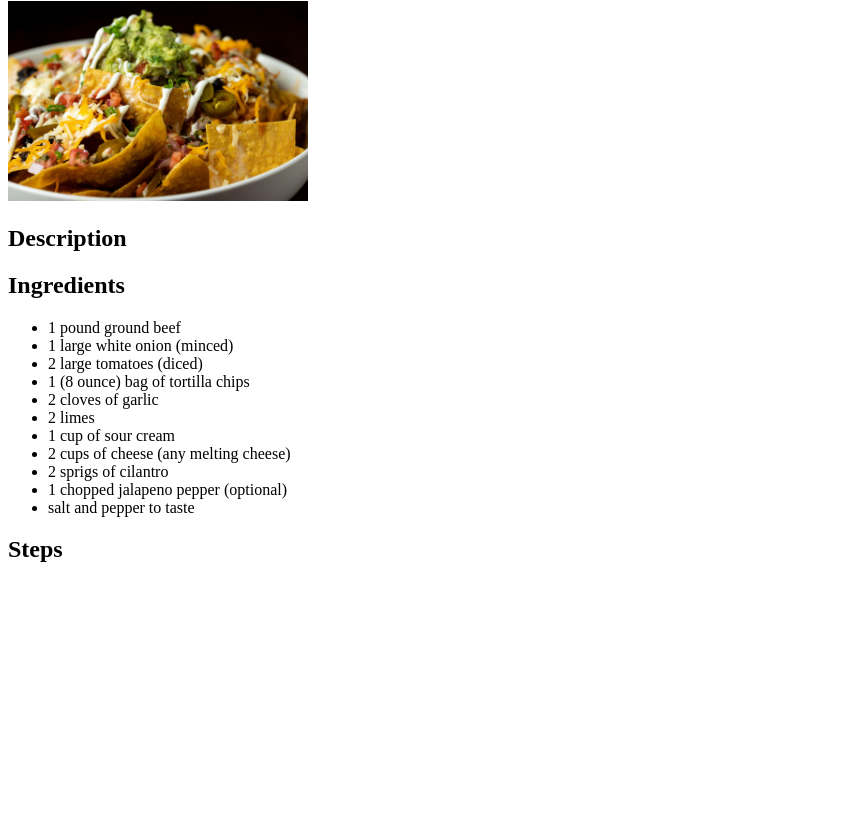
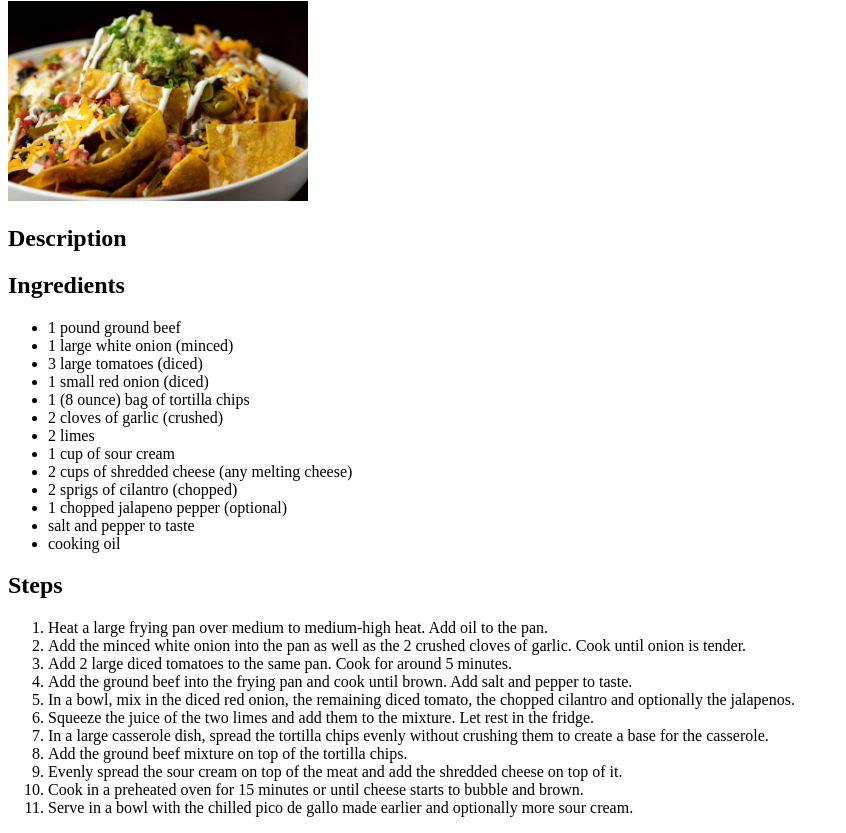
Before and after one commit to KSadud/odin-recipes, a plain HTML site: page recipes/nacho-casserole.html in a window 1280 px wide. Shown: the part 105-938 px from the top of the page, without its empty margins (0-846 px from the left). Before the commit the page ends 800 px from the top, so only its background shows below. Drawn offline with Linux system fonts and the light colour scheme.

Commit message:
Add remaining information to all pages

```diff
--- a/recipes/nacho-casserole.html
+++ b/recipes/nacho-casserole.html
@@ -15,19 +15,31 @@
     <ul>
         <li>1 pound ground beef</li>
         <li>1 large white onion (minced)</li>
-        <li>2 large tomatoes (diced)</li>
+        <li>3 large tomatoes (diced)</li>
+        <li>1 small red onion (diced)</li>
         <li>1 (8 ounce) bag of tortilla chips</li>
-        <li>2 cloves of garlic</li>
+        <li>2 cloves of garlic (crushed)</li>
         <li>2 limes</li>
         <li>1 cup of sour cream</li>
-        <li>2 cups of cheese (any melting cheese)</li>
-        <li>2 sprigs of cilantro</li>
+        <li>2 cups of shredded cheese (any melting cheese)</li>
+        <li>2 sprigs of cilantro (chopped)</li>
         <li>1 chopped jalapeno pepper (optional)</li>
         <li>salt and pepper to taste</li>
+        <li>cooking oil</li>
     </ul>
     <h2>Steps</h2>
     <ol>
-
+        <li>Heat a large frying pan over medium to medium-high heat. Add oil to the pan.</li>
+        <li>Add the minced white onion into the pan as well as the 2 crushed cloves of garlic. Cook until onion is tender.</li>
+        <li>Add 2 large diced tomatoes to the same pan. Cook for around 5 minutes.</li>
+        <li>Add the ground beef into the frying pan and cook until brown. Add salt and pepper to taste.</li>
+        <li>In a bowl, mix in the diced red onion, the remaining diced tomato, the chopped cilantro and optionally the jalapenos.</li>
+        <li>Squeeze the juice of the two limes and add them to the mixture. Let rest in the fridge.</li>
+        <li>In a large casserole dish, spread the tortilla chips evenly without crushing them to create a base for the casserole.</li>
+        <li>Add the ground beef mixture on top of the tortilla chips.</li>
+        <li>Evenly spread the sour cream on top of the meat and add the shredded cheese on top of it.</li>
+        <li>Cook in a preheated oven for 15 minutes or until cheese starts to bubble and brown.</li>
+        <li>Serve in a bowl with the chilled pico de gallo made earlier and optionally more sour cream.</li>
     </ol>
 </body>
 </html>
```
Also changed, not shown: recipes/osso-buco.html (+9 -1 lines), recipes/shepherds-pie.html (+14 -1 lines).
